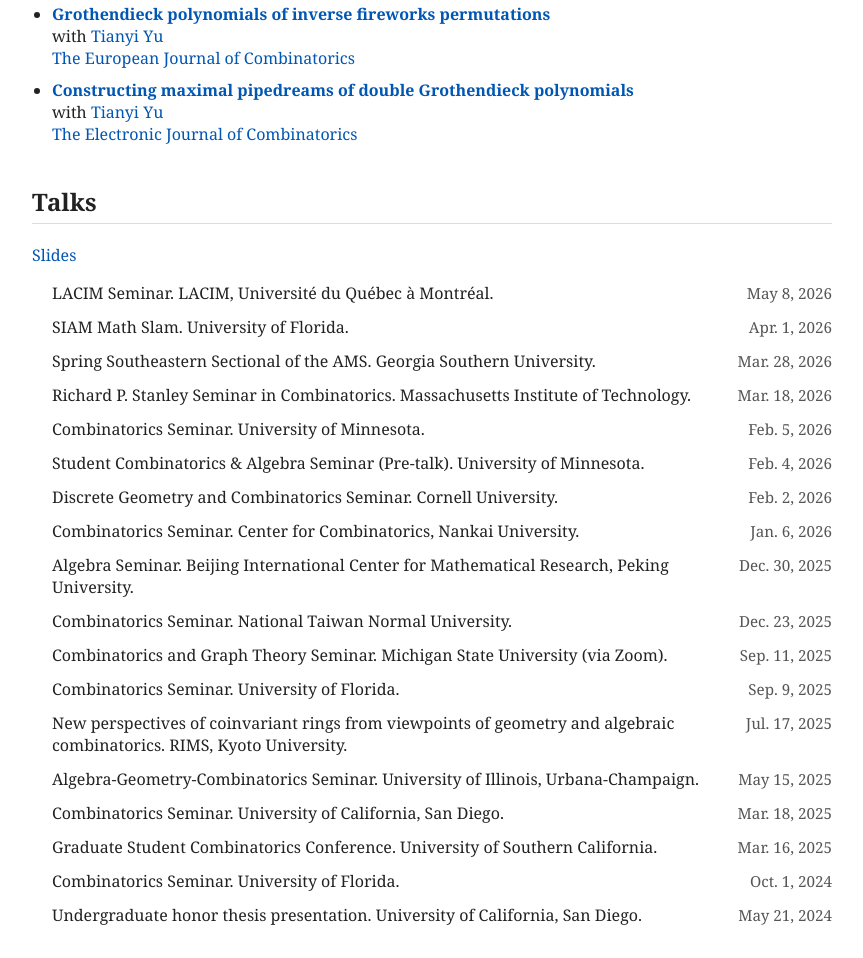
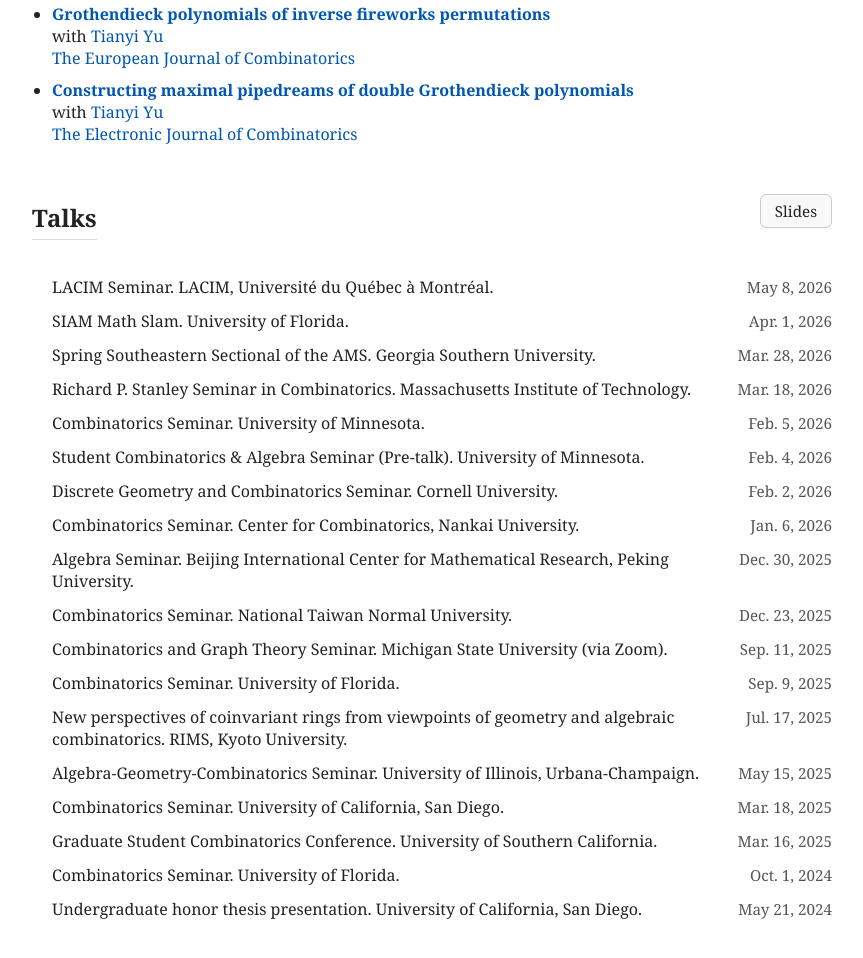
Before and after one commit to jackchoumath/jackchoumath.github.io, a plain HTML site: page index.html in a window 1280 px wide. Shown: the part 743-1701 px from the top of the page, without its empty margins (208-1071 px from the left). Drawn offline with nearby package versions, Linux system fonts and the light colour scheme.

Commit message:
Update styles.css

```diff
--- a/styles.css
+++ b/styles.css
@@ -130,3 +130,23 @@ a:hover {
   font-size: 0.95em;
   margin-left: 30px;
 }
+.section-header {
+  display: flex;
+  justify-content: space-between;
+  align-items: center;
+}
+
+.slides-button {
+  font-size: 0.95em;
+  padding: 6px 14px;
+  border: 1px solid #cccccc;
+  border-radius: 6px;
+  color: #222;
+  background-color: #f8f8f8;
+  text-decoration: none;
+  transition: background-color 0.2s ease;
+}
+
+.slides-button:hover {
+  background-color: #eeeeee;
+}
```
